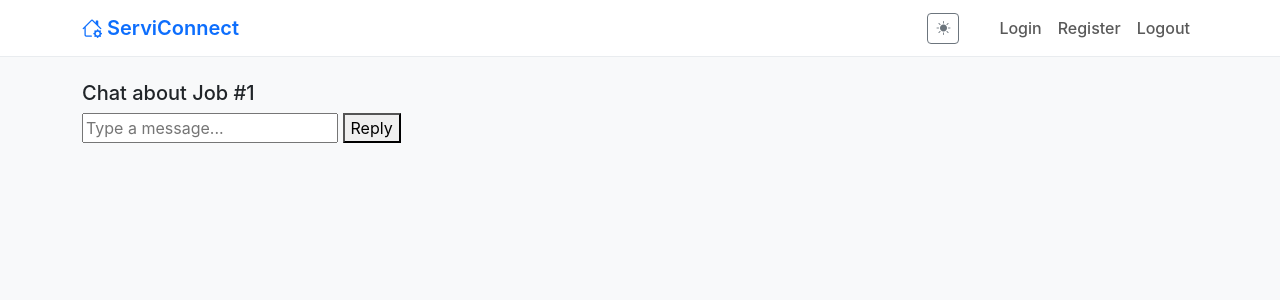
After one commit to muhammads-git/Local_service_connect_app, a Flask app: page /dashboard/user_chat_box/1 in a window 1280 px wide. The commit adds this page. Shown: the top 300 px of the page. Run offline with Flask 3, Linux system fonts and the light colour scheme; data that the repository does not hold is empty; some libraries are stand-ins or nearby versions.

Commit message:
added message, and notifications features, fixed some route bugs, feature are incomplete, for now

```diff
--- a/app/routess/dashboards.py
+++ b/app/routess/dashboards.py
@@ -39,6 +39,103 @@ def user_dashboard():
    cursor.close()
 
    return render_template('dashboards/user_dashboard.html',username=session['username'],service_providers_data=service_providers_data,all_bookings=all_bookings)
+
+## start chat user
+@dashboards_bp.route('/start_chat/<int:job_id>',methods=['GET'])
+def start_chat(job_id):
+    # get provider id from bookings
+    cursor = mysql.connection.cursor()
+    cursor.execute('SELECT provider_id FROM bookings WHERE id = %s', (job_id,))
+    booking = cursor.fetchone()
+
+    if not booking or booking[0] is None:
+        flash('Cannot start a chat, no provider is assigned to this job','info')
+        return redirect(url_for('dashboards_bp.user_dashboard'))
+
+    receiver_id = booking[0]
+    # print(receiver_id)
+
+    # get user id from session
+    sender_id = session.get('user_id')
+    # insert into table
+    cursor = mysql.connection.cursor()
+    cursor.execute(' INSERT INTO messages (receiver_id,sender_id,job_id,message) VALUES(%s,%s,%s,%s)',
+                   (receiver_id,sender_id,job_id,'Hello, I want to discuss this job'))
+
+    flash('Message sent!','info')
+    # get customer name
+    customer_name = session.get('username')
+    # create notification for user
+    create_notifcations(sender_id,f'A new chat! {customer_name} wants to connect with you!')
+
+    return redirect(url_for('dashboards_bp.user_chat_box',job_id=job_id)) # chat boxxxxx pending
+
+@dashboards_bp.route('/user_chat_box/<int:job_id>',methods=['GET'])
+def user_chat_box(job_id):
+
+    # get sender_id
+    user_id = session.get('user_id')
+
+    cursor = mysql.connection.cursor()
+    cursor.execute(' SELECT sender_id,message,created_at,is_read FROM messages WHERE job_id = %s ORDER BY created_at ASC',(job_id,))
+    messages = cursor.fetchall()
+    cursor.close()
+
+    # mark as read the messages
+    cursor = mysql.connection.cursor()
+    cursor.execute(' UPDATE messages SET is_read = TRUE WHERE job_id=%s AND receiver_id = %s',(job_id,user_id))
+    mysql.connection.commit()
+    cursor.close()
+
+    #
+    return render_template('dashboards/user_chat_box.html',messages=messages,job_id=job_id,user_id=user_id)
+
+# send message
+@dashboards_bp.route('/send_message',methods=["POST"])
+def send_messages():
+    user_id = session.get('user_id')
+    job_id = request.form.get('job_id')
+    message_text = request.form['message']
+
+    # get provider id for this chat
+    cursor = mysql.connection.cursor()
+    cursor.execute('SELECT provider_id FROM bookings WHERE id = %s',(job_id,))
+    provider_id = cursor.fetchone()[0]
+    # case
+    if not provider_id:
+        flash('Cannot send message, No provider assigned to this job','info')
+        return redirect(url_for('dashboards_bp.user_dashboard'))
+    try:
+        # insert into messages
+        cursor = mysql.connection.cursor()
+        cursor.execute(' INSERT INTO messages (receiver_id,sender_id,job_id,message) VALUES(%s,%s,%s,%s) ',(provider_id,user_id,job_id,message_text,))
+        mysql.connection.commit()
+        cursor.close()
+        # create notification for provider
+        create_notifcations(user_id,'New message')
+
+    except Exception as e:
+        flash(f'Error {e} sending message, try again!','warning')
+
+    # handle routes
+    return redirect(url_for('dashboards_bp.user_chat_box',job_id=job_id))
+
+# my chats route
+@dashboards_bp.route('/myChats',methods=['GET'])
+def myChats():
+    if 'user_id' not in session:
+        return redirect(url_for('auths_bp.user_login'))
+
+    user_id = session.get('user_id')
+
+    # get chats
+    cursor = mysql.connection.cursor()
+    cursor.execute(
+        'SELECT DISTINCT job_id FROM messages WHERE receiver_id = %s OR sender_id = %s'
+    ,(user_id,user_id))
+    chats_job = cursor.fetchall()
+
+    return render_template('dashboards/my_chats.html',chats_job=chats_job)
 
 # mark as read single notification
 @dashboards_bp.route('/mark_as_read_single/<int:notification_id>',methods=['POST'])
@@ -336,25 +433,15 @@ def accept_job(job_id):
     cursor.execute(' SELECT user_id FROM bookings WHERE id = %s',(job_id,))
     customer_id = cursor.fetchone()[0]
 
+    # provider name
+    provider_name = session.get('provider_name')
+
     # send notification to user
-    create_notifcations(customer_id,'Great News! A provider accepted your request.')
+    create_notifcations(customer_id,f'Great News!Provider {provider_name} accepted your request.')
 
     return redirect(url_for('dashboards_bp.available_jobs'))
 
-
-
-
-# @dashboards_bp.route('/reject_job/int:job_id')
-# def reject_job(job_id):
-
-#     cursor = mysql.connection.cursor()
-#     cursor.execute(' UPDATE bookings SET status ="accepted" WHERE id = %s ',(job_id))
-#     mysql.connection.commit()
-#     cursor.close()
-
-#     # Flash for your side
-#     flash('Booking Rejected','warning')
-
-#     # now notfiy users that booking is rejected
-
-#     return 'Rejected'
+# # provider chat box
+# @dashboards_bp.route('/chat_box/<int:job_id>',methods=['GET','POST'])
+# def chat_box(job_id):
+#     pass
--- a/app/templates/base.html
+++ b/app/templates/base.html
@@ -279,12 +279,20 @@
                                         <div class="notification-time">
                                             <small>{{ notification[2].strftime('%b %d, %I:%M %p') if notification[2] else 'Recently' }}</small>
                                         </div>
+
                                         {% if not notification[3] %}
                                         <div class="notification-actions mt-2">
                                             <form action="{{ url_for('dashboards_bp.mark_as_read_single', notification_id=notification[0]) }}" method="POST" class="d-inline">
                                                 <input type="hidden" name="csrf_token" value="{{ csrf_token() }}">
                                                 <button type="submit" class="btn btn-sm btn-success">
                                                     <i class="bi bi-check-lg"></i> Mark Read
+                                                </button>
+                                            </form>
+                                            <!-- start chat button  -->
+                                            <form action="{{ url_for('dashboards_bp.start_chat',job_id=notification[0]) }}" method="GET" class="d-inline">
+                                                <input type="hidden" name="csrf_token" value="{{ csrf_token() }}">
+                                                <button type="submit" class="btn btn-sm btn-success">
+                                                    <i class="bi bi-check-lg"></i> Start Chat
                                                 </button>
                                             </form>
                                         </div>
--- /dev/null
+++ b/app/templates/dashboards/user_chat_box.html
@@ -0,0 +1,40 @@
+<!DOCTYPE html>
+<html lang="en">
+<head>
+   <meta charset="UTF-8">
+   <meta name="viewport" content="width=device-width, initial-scale=1.0">
+
+</head>
+<body>
+   {% extends 'base.html' %}
+   {% block content %}
+   <!-- content -->
+
+   <!-- user_chat.html -->
+   <div class="chat-container">
+       <div class="chat-header">
+           <h5>Chat about Job #{{ job_id }}</h5>
+       </div>
+
+   <div class="chat-messages">
+      {% for msg in messages %}
+         <div class="message {% if msg[0] == user_id %}sent{% else %}received{% endif %}">
+             <p>{{ msg[1] }}</p>  <!-- message text -->
+             <small>{{ msg[2] }}</small>  <!-- timestamp -->
+         </div>
+      {% endfor %}
+    </div>
+<!-- send message route -->
+   <form method="POST" action="{{ url_for('dashboards_bp.send_messages') }}">
+      <input type="hidden" name="csrf_token" value="{{ csrf_token() }}">
+      <input type="hidden" name="job_id" value="23">
+      <input type="text" name="message" placeholder="Type a message..." required>
+      <button type="submit">Reply</button>
+   </form>
+
+
+
+   {% endblock %}
+
+</body>
+</html>
```
Also changed, not shown: app/templates/dashboards/my_chats.html (added, +23 -0 lines).
